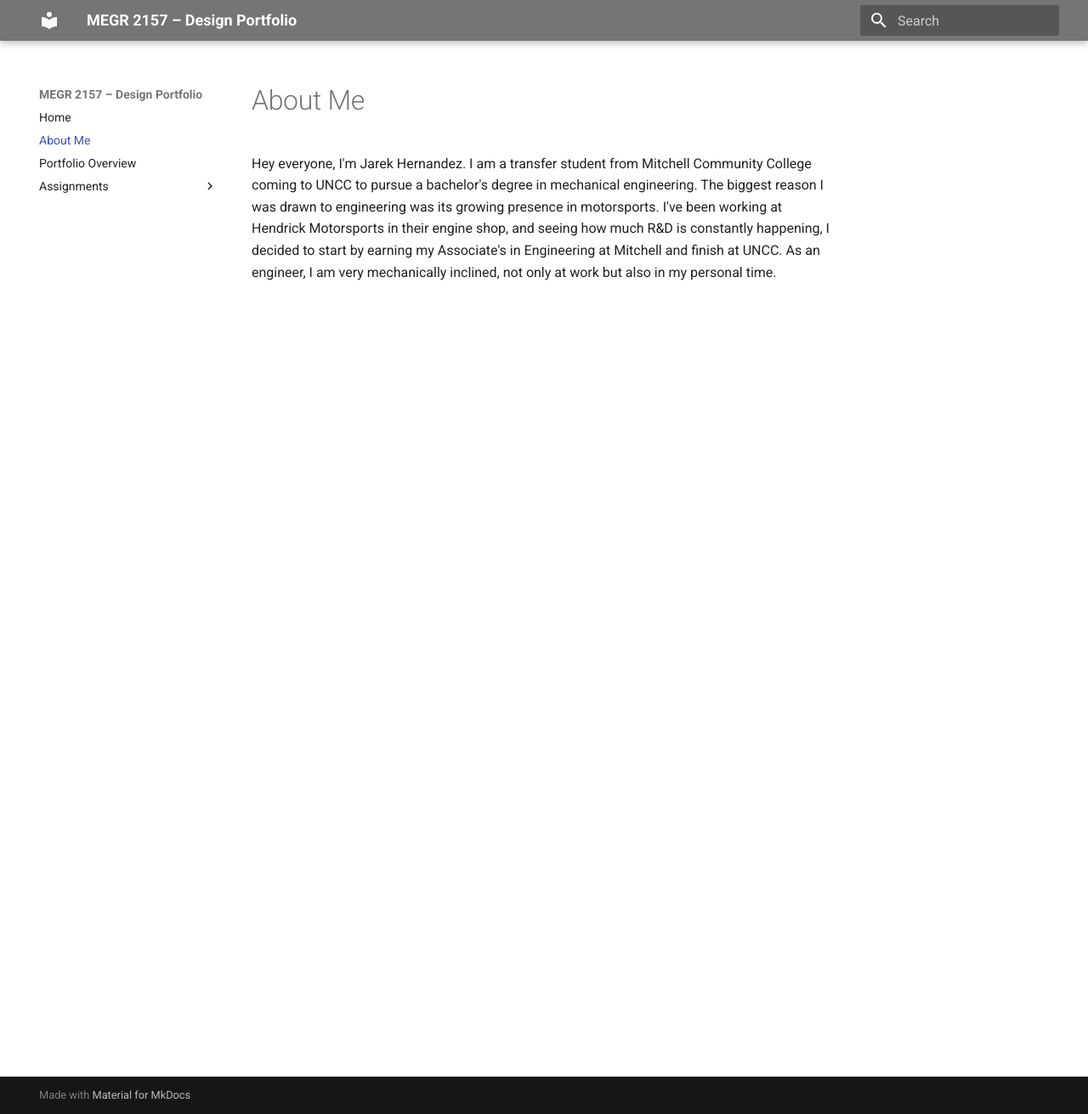
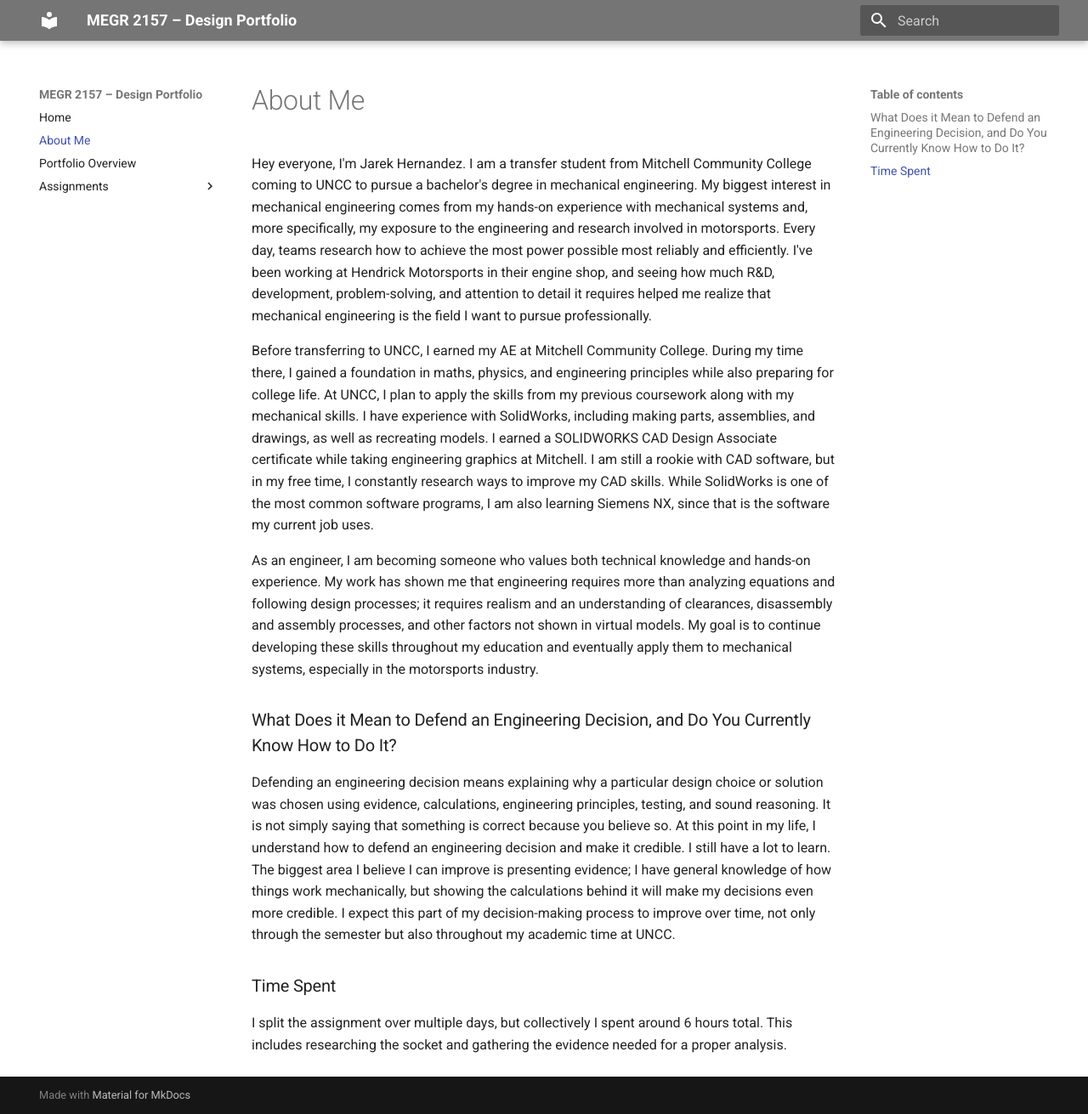
Before and after one commit to JHernPR/MEGR-2157-portfolio, an MkDocs documentation site: the page built from docs/aboutme/index.md, in a window 1280 px wide and 1311 px high. Shown: the whole window at 85% size. Built offline with MkDocs 1.6.1 and Material for MkDocs 9.7.7, drawn with Linux system fonts in a browser that asks for light colours.

Commit message:
Update index.md

```diff
--- a/docs/aboutme/index.md
+++ b/docs/aboutme/index.md
@@ -1,3 +1,14 @@
-#About Me
 
-Hey everyone, I'm Jarek Hernandez. I am a transfer student from Mitchell Community College coming to UNCC to pursue a bachelor's degree in mechanical engineering. The biggest reason I was drawn to engineering was its growing presence in motorsports. I've been working at Hendrick Motorsports in their engine shop, and seeing how much R&D is constantly happening, I decided to start by earning my Associate's in Engineering at Mitchell and finish at UNCC. As an engineer, I am very mechanically inclined, not only at work but also in my personal time.
+  Hey everyone, I'm Jarek Hernandez. I am a transfer student from Mitchell Community College coming to UNCC to pursue a bachelor's degree in mechanical engineering. My biggest interest in mechanical engineering comes from my hands-on experience with mechanical systems and, more specifically, my exposure to the engineering and research involved in motorsports. Every day, teams research how to achieve the most power possible most reliably and efficiently. I've been working at Hendrick Motorsports in their engine shop, and seeing how much R&D, development, problem-solving, and attention to detail it requires helped me realize that mechanical engineering is the field I want to pursue professionally.
+
+Before transferring to UNCC, I earned my AE at Mitchell Community College. During my time there, I gained a foundation in maths, physics, and engineering principles while also preparing for college life. At UNCC, I plan to apply the skills from my previous coursework along with my mechanical skills. I have experience with SolidWorks, including making parts, assemblies, and drawings, as well as recreating models. I earned a SOLIDWORKS CAD Design Associate certificate while taking engineering graphics at Mitchell. I am still a rookie with CAD software, but in my free time, I constantly research ways to improve my CAD skills. While SolidWorks is one of the most common software programs, I am also learning Siemens NX, since that is the software my current job uses.
+
+As an engineer, I am becoming someone who values both technical knowledge and hands-on experience. My work has shown me that engineering requires more than analyzing equations and following design processes; it requires realism and an understanding of clearances, disassembly and assembly processes, and other factors not shown in virtual models. My goal is to continue developing these skills throughout my education and eventually apply them to mechanical systems, especially in the motorsports industry.
+
+### What Does it Mean to Defend an Engineering Decision, and Do You Currently Know How to Do It?
+
+Defending an engineering decision means explaining why a particular design choice or solution was chosen using evidence, calculations, engineering principles, testing, and sound reasoning. It is not simply saying that something is correct because you believe so. At this point in my life, I understand how to defend an engineering decision and make it credible. I still have a lot to learn. The biggest area I believe I can improve is presenting evidence; I have general knowledge of how things work mechanically, but showing the calculations behind it will make my decisions even more credible. I expect this part of my decision-making process to improve over time, not only through the semester but also throughout my academic time at UNCC.
+
+### Time Spent
+
+I split the assignment over multiple days, but collectively I spent around 6 hours total. This includes researching the socket and gathering the evidence needed for a proper analysis.
```
